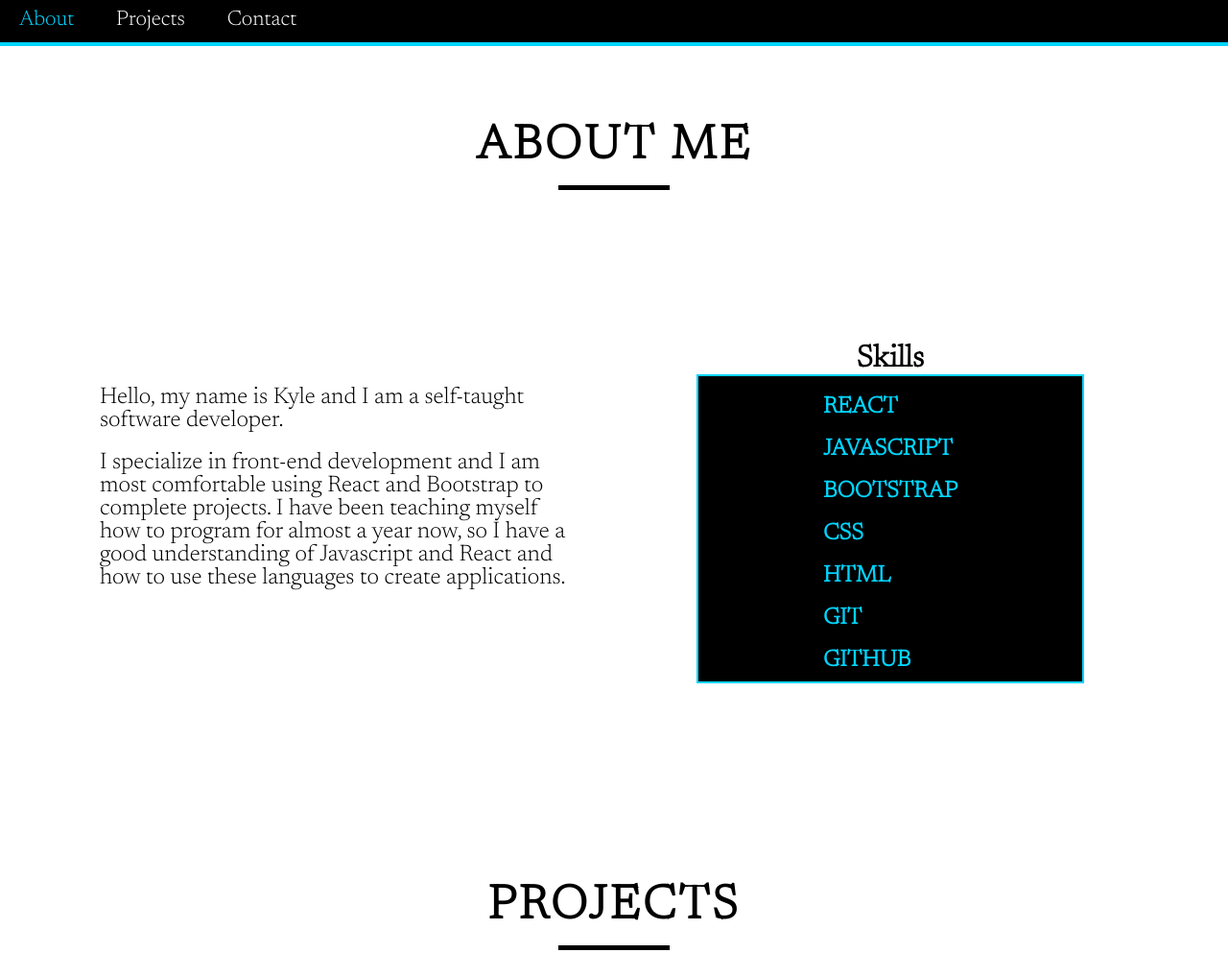
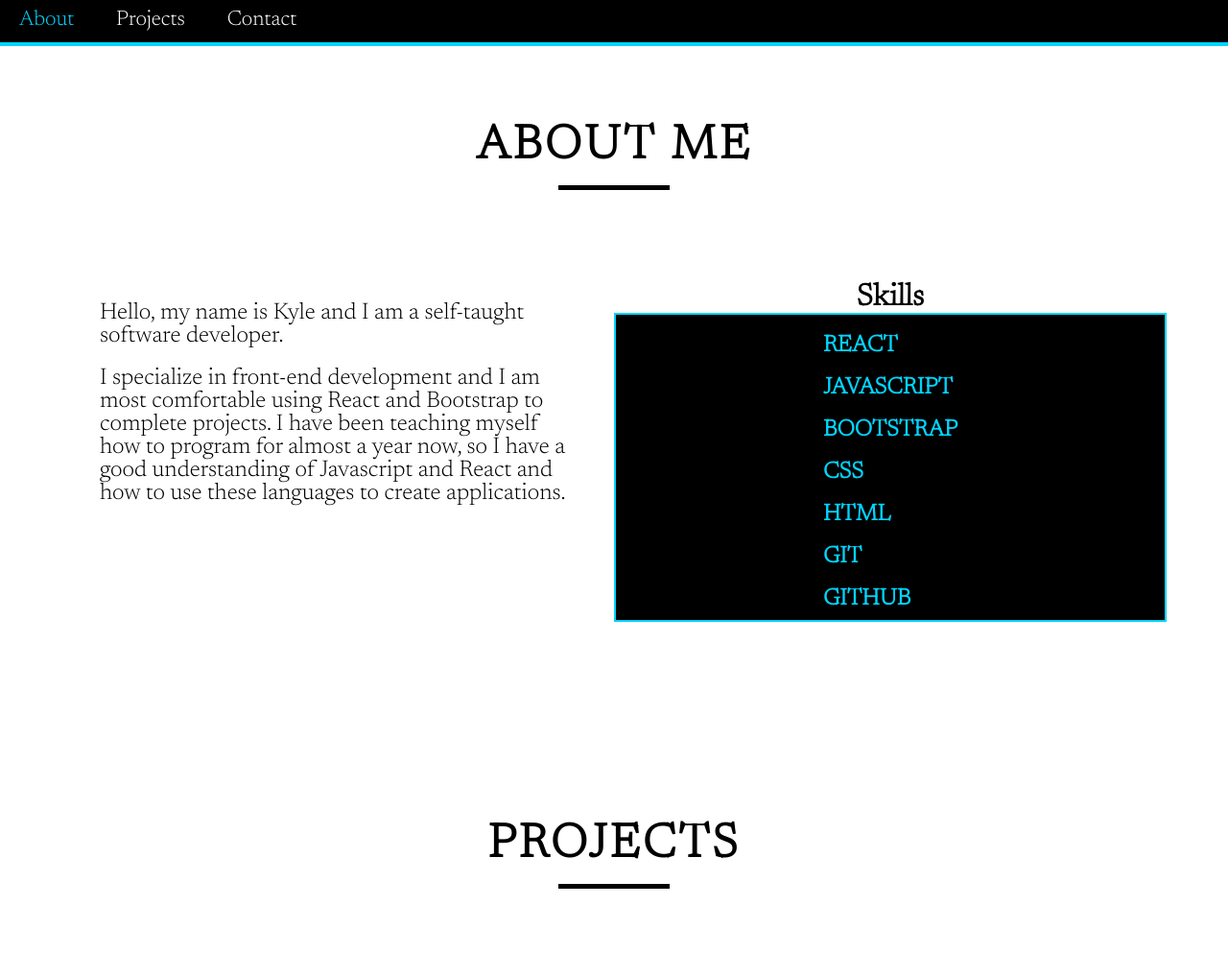
Before and after one commit to Yostky/Portfolio, a plain HTML site: page portfolio.html in a window 1280 px wide. Shown: the top 993 px of the page at 96% size. Drawn offline with Linux system fonts and the light colour scheme; no server answers.

Commit message:
Update portfolio.html

```diff
--- a/portfolio.html
+++ b/portfolio.html
@@ -39,21 +39,21 @@
         <div class='about'>
             <h1 class='about1 alignCenter black'>ABOUT ME</h1>
         </div>
-        <div class='aboutDiv black_background'></div>
+        <div class='divBar aboutDiv border black_background'></div>
 
         <div class="bio black">
             <div class="alignCenter fullWidth flex skillsWrapper">
-                <div class="fullWidth bioDiv">
+                <div class="fullWidth marginBottom">
                     <p class="bioFont textLeft">Hello, my name is Kyle and I am a self-taught software developer.</p>
                     <p class="bioFont textLeft">I specialize in front-end development and I am most comfortable using React and Bootstrap to complete projects.
                         I have been teaching myself how to program for almost a year now, so I have a good understanding of Javascript and React and how to use these languages to create applications.
                     </p>
                 </div>
-                <div class="fullWidth bioDiv marginTop">
-                    <div class="skillsArea bioDiv">
+                <div class="fullWidth bioDiv">
+                    <div class="bioDiv">
                         <h1 class="xlFont">Skills</h1>
                     </div>
-                    <div class="skillsArea bioDiv flex black_background blueBorder">
+                    <div class=" bioDiv flex black_background blueBorder">
                         <div class="bioDiv textLeft">
                             <p class="blue lrgFont">REACT</p>
                             <p class="blue lrgFont">JAVASCRIPT</p>
```
